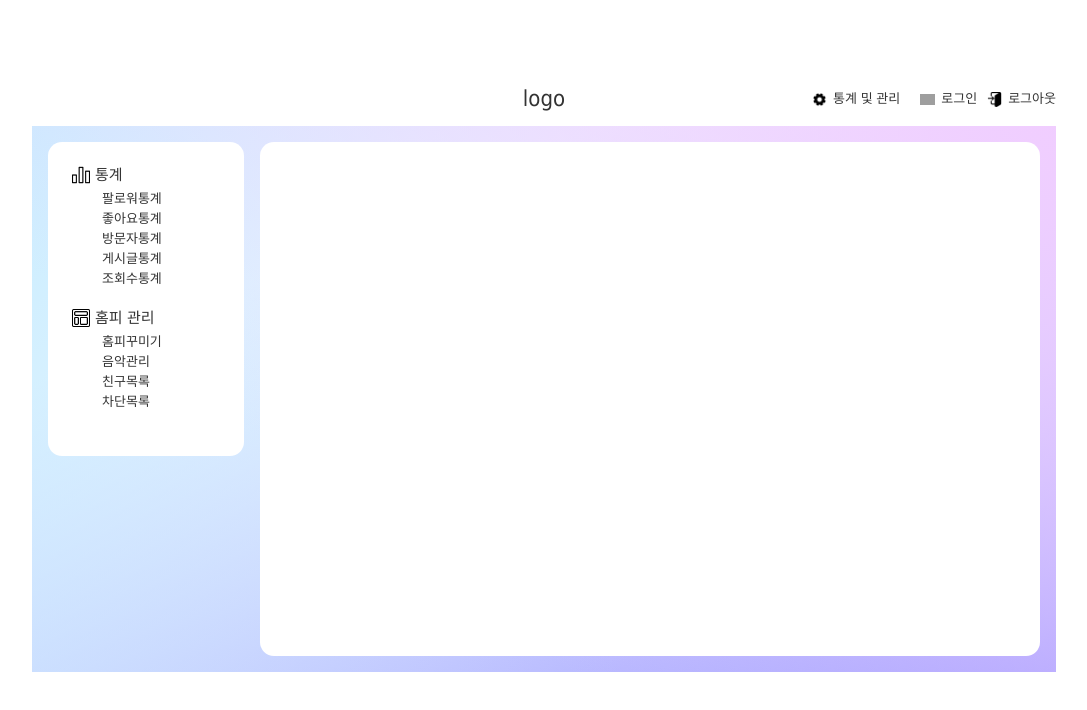
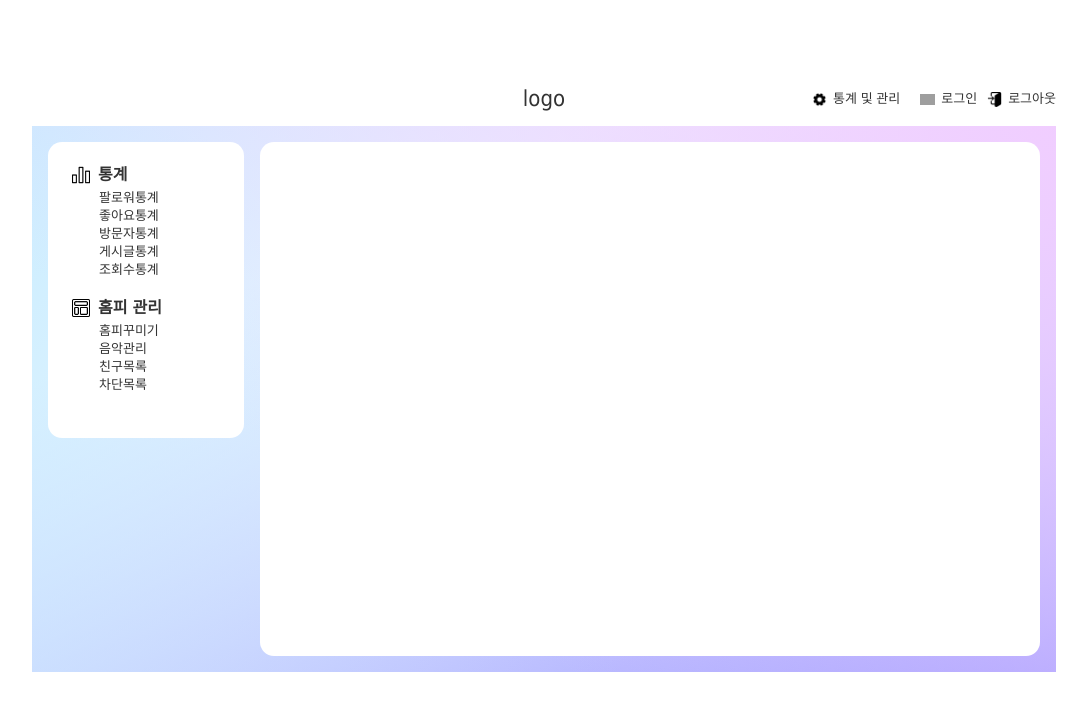
Before and after one commit to bluej1996/mini-homepage, a React (Create React App) app in the folder mini-homepage/: page /setting in a window 1280 px wide. Shown: the top 710 px of the page, without its empty margins (96-1183 px from the left). Built offline with nearby package versions, Linux system fonts and the light colour scheme; grey boxes are pictures that could not be loaded.

Commit message:
css 추가 및 chartJs 추가

```diff
--- a/mini-homepage/package.json
+++ b/mini-homepage/package.json
@@ -7,8 +7,10 @@
     "@testing-library/react": "^13.4.0",
     "@testing-library/user-event": "^13.5.0",
     "axios": "^1.6.7",
+    "chart.js": "^4.4.1",
     "http-proxy-middleware": "^2.0.6",
     "react": "^18.2.0",
+    "react-chartjs-2": "^5.2.0",
     "react-dom": "^18.2.0",
     "react-router-dom": "^6.21.3",
     "react-scripts": "5.0.1",
--- a/mini-homepage/src/assets/css/style.css
+++ b/mini-homepage/src/assets/css/style.css
@@ -138,8 +138,9 @@
 }
 .tabTitle {
   display: flex;
-  font-size: 15px;
+  font-size: 16px;
   line-height: 18px;
+  font-weight: bold;
   margin-bottom: 5px;
 }
 .statisticsIco {
@@ -147,15 +148,17 @@
   width: 18px;
   height: 18px;
   background-size: cover;
-  margin-right: 5px;
+  margin-right: 8px;
 }
 .manageHpIco {
   background: url('../img/layout3.png') center no-repeat;
   width: 18px;
   height: 18px;
   background-size: cover;
-  margin-right: 5px;
+  margin-right: 8px;
 }
 .tabSublist li {
-  margin-left: 30px;
+  font-size: 13px;
+  line-height: 18px;
+  margin-left: 27px;
 }
```
Also changed, not shown: 1 other file (tests, documents, lock files or other folders).
